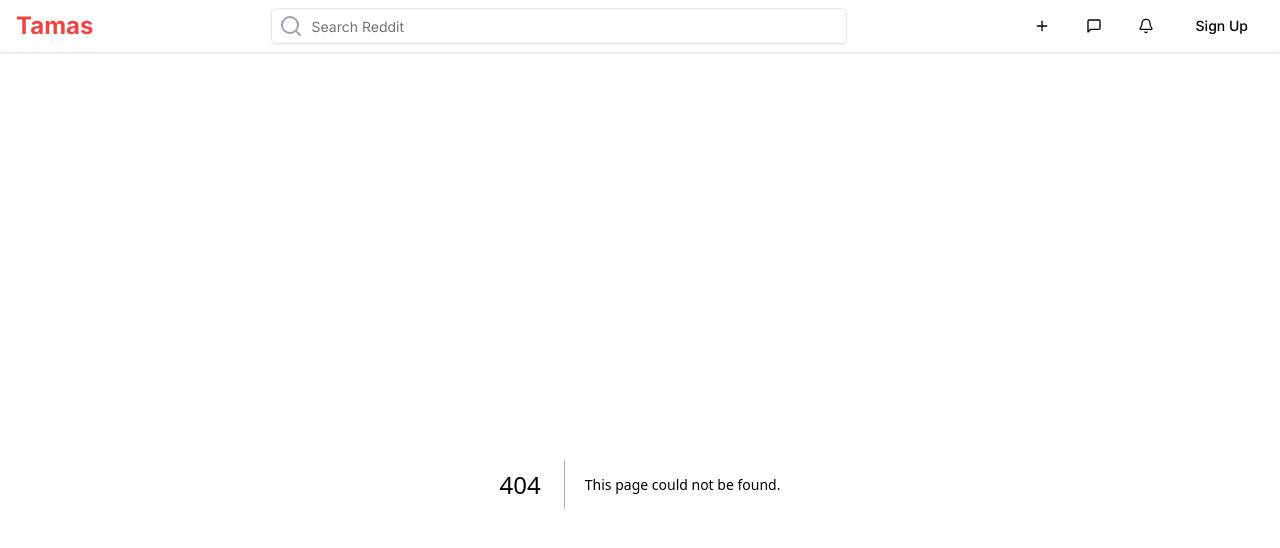
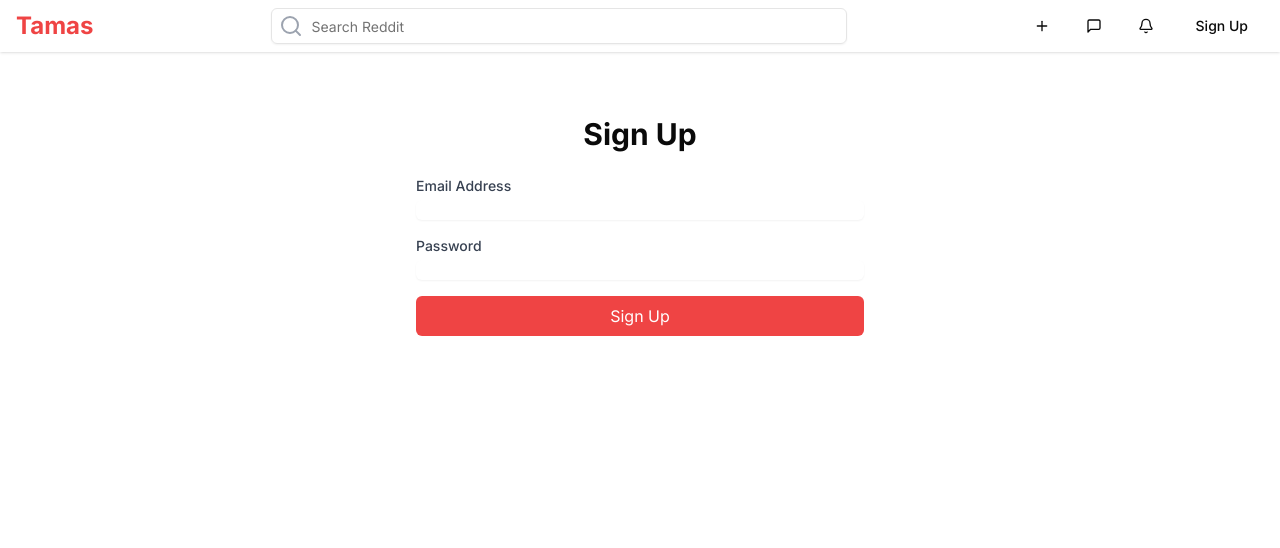
Before and after one commit to StephenStolk/tama, a Next.js app: page /signup in a window 1280 px wide. Before the commit this address had no page. Shown: the top 548 px of the page. Built offline with nearby package versions, Linux system fonts and the light colour scheme.

Commit message:
Changed directories

```diff
--- a/app/components/Header.tsx
+++ b/app/header/page.tsx
@@ -7,7 +7,7 @@ import { Input } from '@/components/ui/input';
 import { Avatar, AvatarFallback, AvatarImage } from '@/components/ui/avatar';
 import { Bell, MessageSquare, Plus, Search, Menu as MenuIcon, X as CloseIcon } from 'lucide-react';
 
-export default function Header() {
+export const Header: React.FC = () => { // Fixed arrow function syntax
   const [isMobileMenuOpen, setIsMobileMenuOpen] = useState(false);
   const isLoggedIn = false; // Replace this with your actual authentication logic
   const username = 'John Doe';
@@ -63,7 +63,7 @@ export default function Header() {
           onClick={toggleMenu}
         >
           {isMobileMenuOpen ? (
-            <CloseIcon className="h-6 w-6 text-gray-700" /> // Ensure size and color
+            <CloseIcon className="h-6 w-6 text-gray-700" />
           ) : (
             <MenuIcon className="h-6 w-6 text-gray-700" />
           )}
@@ -116,4 +116,4 @@ export default function Header() {
       )}
     </header>
   );
-}
+};
--- a/app/layout.tsx
+++ b/app/layout.tsx
@@ -1,8 +1,8 @@
 import './globals.css'
 import type { Metadata } from 'next'
 import { Inter } from 'next/font/google'
-import Header from './components/Header'
-import Bottombar from './components/Bottombar'
+import { Header } from './header/page'
+import BottomBar from './bottombar/page'
 
 const inter = Inter({ subsets: ['latin'] })
 
@@ -23,7 +23,7 @@ export default function RootLayout({
         <main className="container mx-auto px-4 py-8">
           {children}
         </main>
-        <Bottombar />
+        <BottomBar />
       </body>
     </html>
   )
--- a/app/page.tsx
+++ b/app/page.tsx
@@ -1,7 +1,7 @@
 
-import { CommunityCard } from "./components/CommunityCard/page"
-import { PostCard } from "./components/Post-Card/page"
-import { TrendCommunity } from "./components/TrendCommunity/page"
+import { CommunityCard } from "./communitycard/page"
+import { PostCard } from "./post-card/page"
+import { TrendCommunity } from "./TrendCommunity/page"
 
 export default function Home() {
   return (
--- /dev/null
+++ b/app/signup/page.tsx
@@ -0,0 +1,45 @@
+'use client';
+
+import React from 'react';
+
+const Page: React.FC = () => {
+  return (
+    <div className="container mx-auto px-4 py-8">
+      <h1 className="text-3xl font-bold text-center mb-6">Sign Up</h1>
+      <form className="max-w-md mx-auto">
+        <div className="mb-4">
+          <label htmlFor="email" className="block text-sm font-medium text-gray-700">
+            Email Address
+          </label>
+          <input
+            type="email"
+            id="email"
+            name="email"
+            className="mt-1 block w-full border-gray-300 rounded-md shadow-sm focus:ring-red-500 focus:border-red-500 sm:text-sm"
+            required
+          />
+        </div>
+        <div className="mb-4">
+          <label htmlFor="password" className="block text-sm font-medium text-gray-700">
+            Password
+          </label>
+          <input
+            type="password"
+            id="password"
+            name="password"
+            className="mt-1 block w-full border-gray-300 rounded-md shadow-sm focus:ring-red-500 focus:border-red-500 sm:text-sm"
+            required
+          />
+        </div>
+        <button
+          type="submit"
+          className="w-full bg-red-500 text-white py-2 px-4 rounded-md hover:bg-red-600"
+        >
+          Sign Up
+        </button>
+      </form>
+    </div>
+  );
+};
+
+export default Page;
```
Also changed, not shown: app/TrendCommunity/page.tsx (renamed from app/components/TrendCommunity/page.tsx), app/bottombar/page.tsx (renamed from app/components/Bottombar.tsx), app/communitycard/page.tsx (renamed from app/components/CommunityCard/page.tsx), app/post-card/page.tsx (renamed from app/components/Post-Card/page.tsx).
